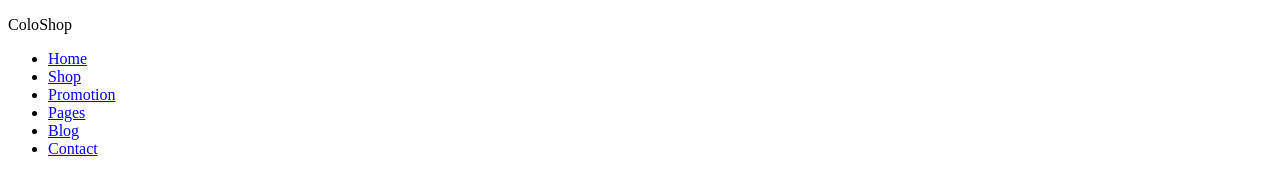
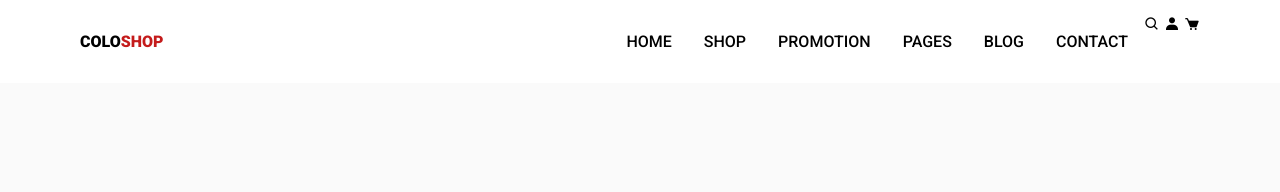
Before and after one commit to Sam-nk/example, a plain HTML site: page index.html in a window 1280 px wide. Drawn offline with nearby package versions, Linux system fonts and the light colour scheme.

Commit message:
Style the menu items.

```diff
--- a/index.html
+++ b/index.html
@@ -4,6 +4,8 @@
     <meta charset="UTF-8">
     <meta http-equiv="X-UA-Compatible" content="IE=edge">
     <meta name="viewport" content="width=device-width, initial-scale=1.0">
+    <link href='https://unpkg.com/boxicons@2.0.9/css/boxicons.min.css' rel='stylesheet'>
+    <link rel="stylesheet" href="styles.css">
     <title>Heey</title>
 </head>
 <body>
@@ -30,6 +32,6 @@
             </div>
         </div>
     </nav>
-    <script src="https://unpkg.com/boxicons@2.0.9/dist/boxicons.js"></script>
+    <!-- <script src="https://unpkg.com/boxicons@2.0.9/dist/boxicons.js"></script> -->
 </body>
 </html>
--- a/styles.css
+++ b/styles.css
@@ -0,0 +1,48 @@
+@import url(https://fonts.googleapis.com/css?family=Roboto:100,100italic,300,300italic,regular,italic,500,500italic,700,700italic,900,900italic);
+
+body{
+    margin: 0;
+    padding: 0;
+    background-color: #fafafa;
+    font-family: 'Roboto', sans-serif;
+}
+*{
+    box-sizing: border-box;
+}
+
+nav{
+    display: flex;
+    justify-content: space-between;
+    padding: 1rem 5rem 1rem 5rem;
+    background-color: white;
+}
+nav .logo{
+    text-transform: uppercase;
+    font-weight: 800;
+}
+nav .logo span{
+    color: #c41b1b;
+}
+
+.menu{
+    display: flex;
+}
+
+.menu .menu-items ul{
+    display: flex;
+}
+
+.menu .menu-items ul li{
+    list-style: none;
+    text-transform: uppercase;
+    margin: 0 1rem 0 1rem;
+    font-weight: 500;
+}
+
+.menu .menu-items ul a{
+    color: black;
+    text-decoration: none;
+}
+.menu .menu-items ul a:hover{
+    color: #c41b1b;
+}
```
